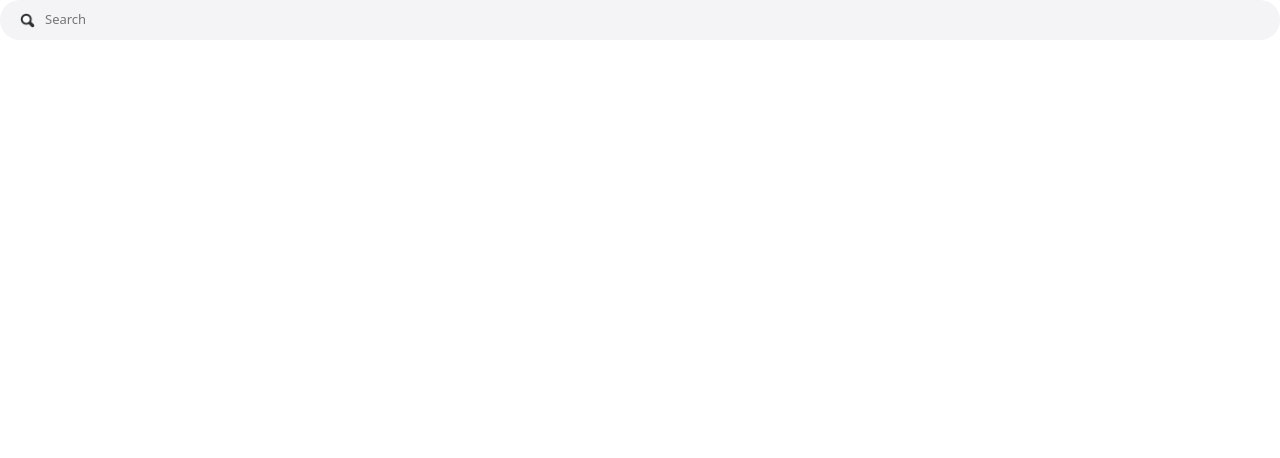
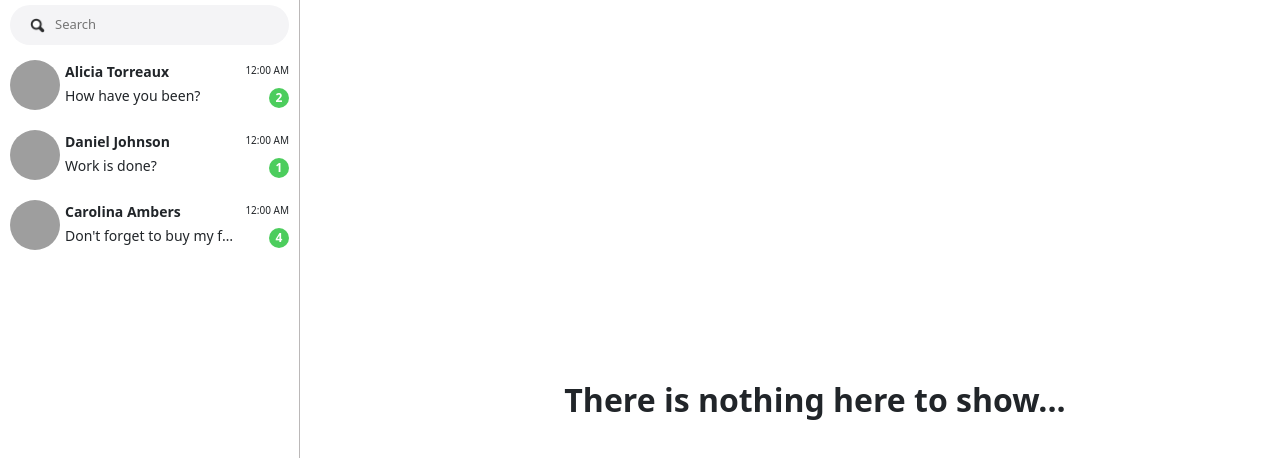
Before and after one commit to josesaulguerrero/atomic-design, an Angular app: page / in a window 1280 px wide. Shown: the top 458 px of the page. Built offline with nearby package versions, Linux system fonts and the light colour scheme; grey boxes are pictures that could not be loaded.

Commit message:
Feature: add main page.

```diff
--- a/src/app/app.component.ts
+++ b/src/app/app.component.ts
@@ -2,7 +2,7 @@ import { Component } from '@angular/core';
 
 @Component({
 	selector: 'app-root',
-	template: `<app-search-bar></app-search-bar>`,
+	template: `<app-main></app-main>`,
 	styles: [],
 })
 export class AppComponent {}
--- a/src/app/app.module.ts
+++ b/src/app/app.module.ts
@@ -4,7 +4,7 @@ import { FontAwesomeModule } from '@fortawesome/angular-fontawesome';
 
 import { AppRoutingModule } from './app-routing.module';
 import { AppComponent } from './app.component';
-import { MoleculesModule } from './components/molecules/molecules.module';
+import { PagesModule } from './components/pages/pages.module';
 import { CoreModule } from './modules/core/core.module';
 
 @NgModule({
@@ -14,7 +14,7 @@ import { CoreModule } from './modules/core/core.module';
 		AppRoutingModule,
 		FontAwesomeModule,
 		CoreModule,
-		MoleculesModule,
+		PagesModule,
 	],
 	providers: [],
 	bootstrap: [AppComponent],
--- /dev/null
+++ b/src/app/components/pages/main/main.component.html
@@ -0,0 +1,6 @@
+<nav class="sidebar">
+	<app-chats></app-chats>
+</nav>
+<main class="main">
+	<app-title text="There is nothing here to show..." size="medium"></app-title>
+</main>
--- /dev/null
+++ b/src/app/components/pages/main/main.component.scss
@@ -0,0 +1,19 @@
+:host {
+	height: 100%;
+	display: flex;
+	align-items: center;
+	justify-content: space-between;
+}
+
+.sidebar {
+	width: 350px;
+	height: 100%;
+}
+
+.main {
+	flex: 1;
+	height: 100%;
+	display: flex;
+	align-items: center;
+	justify-content: center;
+}
--- /dev/null
+++ b/src/app/components/pages/main/main.component.ts
@@ -0,0 +1,15 @@
+import { Component, OnInit } from '@angular/core';
+
+@Component({
+  selector: 'app-main',
+  templateUrl: './main.component.html',
+  styleUrls: ['./main.component.scss']
+})
+export class MainComponent implements OnInit {
+
+  constructor() { }
+
+  ngOnInit(): void {
+  }
+
+}
```
Also changed, not shown: src/app/components/pages/pages.module.ts (added, +14 -0 lines).
